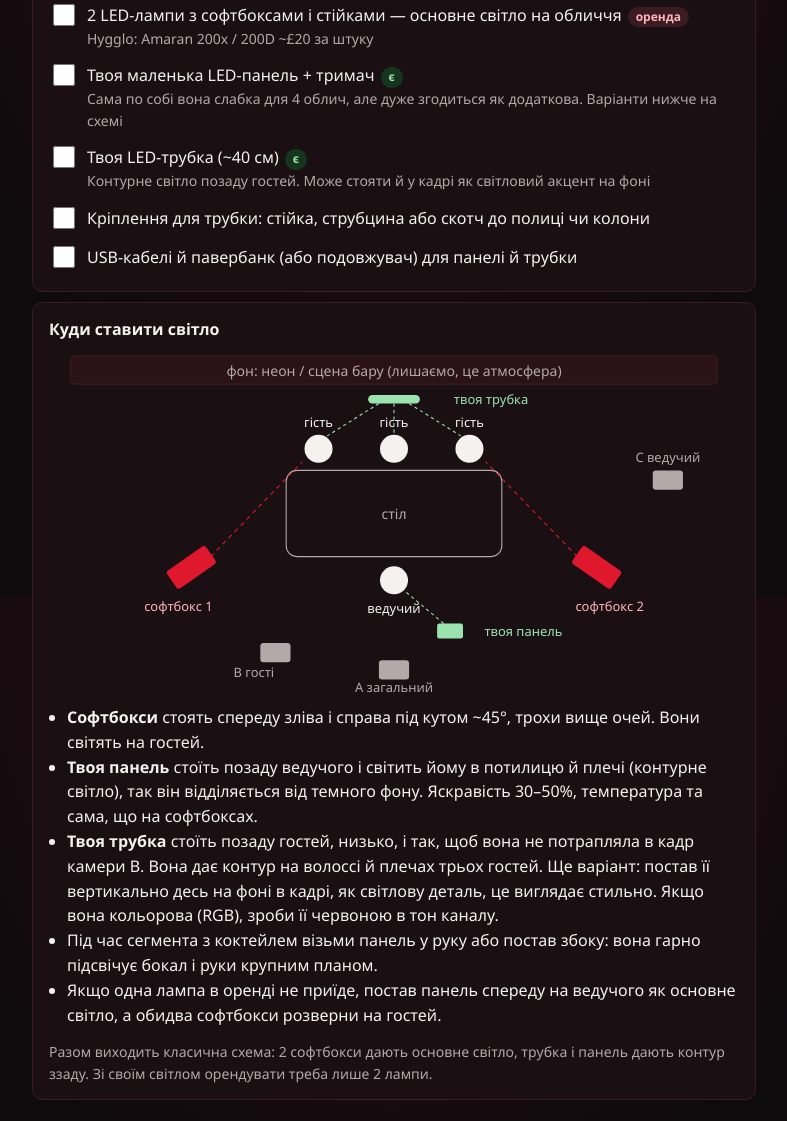
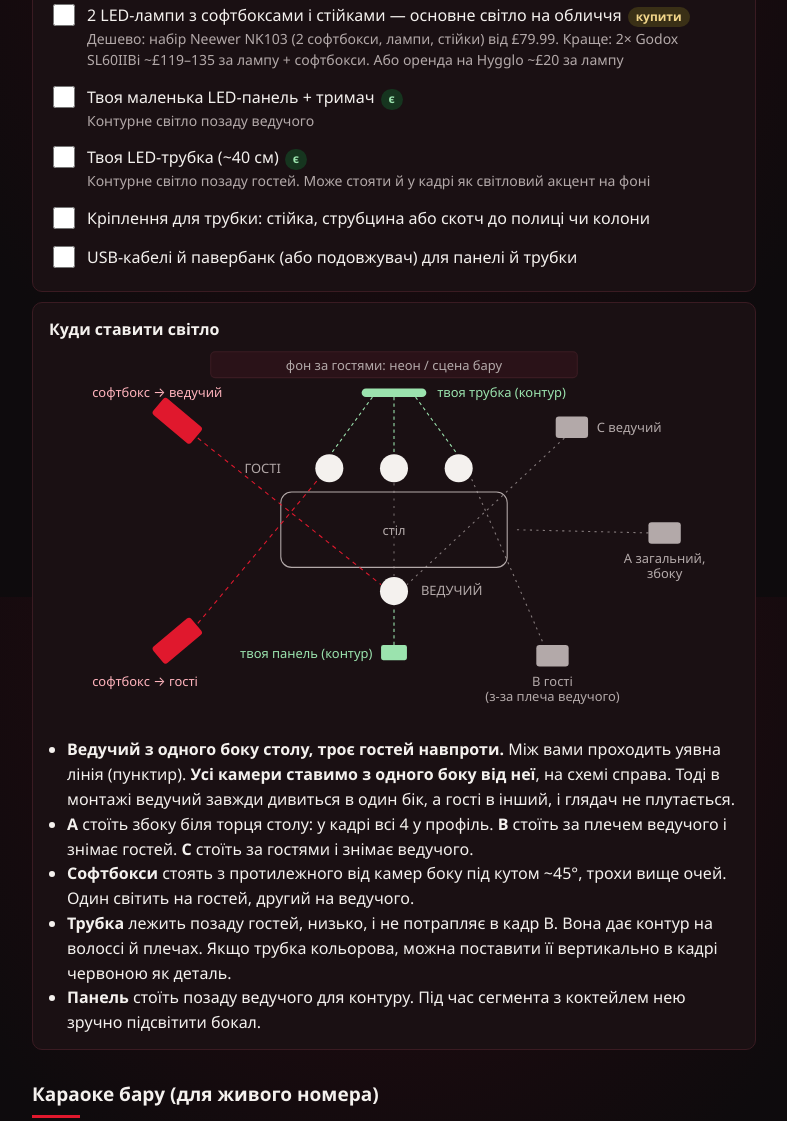
Before and after one commit to Envyyy-uk/zakadrom-tekhnika, a plain HTML site: page zyomka.html in a window 1280 px wide. Shown: the part 1003-2124 px from the top of the page, without its empty margins (246-1033 px from the left). Drawn offline with Linux system fonts and the light colour scheme.

Commit message:
Seating layout, karaoke mixer, buy lights

```diff
--- a/zyomka.html
+++ b/zyomka.html
@@ -72,8 +72,8 @@
 
 <h2>Світло</h2>
 <div class="card"><ul class="check">
-  <li><label><input type="checkbox"><span>2 LED-лампи з софтбоксами і стійками — основне світло на обличчя<span class="tag rent">оренда</span><span class="note">Hygglo: Amaran 200x / 200D ~£20 за штуку</span></span></label></li>
-  <li><label><input type="checkbox"><span>Твоя маленька LED-панель + тримач<span class="tag have">є</span><span class="note">Сама по собі вона слабка для 4 облич, але дуже згодиться як додаткова. Варіанти нижче на схемі</span></span></label></li>
+  <li><label><input type="checkbox"><span>2 LED-лампи з софтбоксами і стійками — основне світло на обличчя<span class="tag buy">купити</span><span class="note">Дешево: набір Neewer NK103 (2 софтбокси, лампи, стійки) від £79.99. Краще: 2× Godox SL60IIBi ~£119–135 за лампу + софтбокси. Або оренда на Hygglo ~£20 за лампу</span></span></label></li>
+  <li><label><input type="checkbox"><span>Твоя маленька LED-панель + тримач<span class="tag have">є</span><span class="note">Контурне світло позаду ведучого</span></span></label></li>
   <li><label><input type="checkbox"><span>Твоя LED-трубка (~40 см)<span class="tag have">є</span><span class="note">Контурне світло позаду гостей. Може стояти й у кадрі як світловий акцент на фоні</span></span></label></li>
   <li><label><input type="checkbox"><span>Кріплення для трубки: стійка, струбцина або скотч до полиці чи колони</span></label></li>
   <li><label><input type="checkbox"><span>USB-кабелі й павербанк (або подовжувач) для панелі й трубки</span></label></li>
@@ -81,55 +81,67 @@
 
 <div class="card">
   <b>Куди ставити світло</b>
-  <svg viewBox="0 0 640 330" role="img" aria-label="Схема: стіл, 4 людини, 2 софтбокси спереду під 45 градусів, LED-трубка позаду гостей, маленька панель позаду ведучого, 3 камери">
-    <rect x="0" y="0" width="640" height="330" fill="none"/>
-    <!-- фон бару -->
-    <rect x="20" y="14" width="600" height="26" rx="4" fill="#2a1218" stroke="#3a1b22"/>
-    <text x="320" y="32" fill="#b3a9a9" font-size="13" text-anchor="middle">фон: неон / сцена бару (лишаємо, це атмосфера)</text>
-    <!-- стіл -->
-    <rect x="220" y="120" width="200" height="80" rx="10" fill="#1a1013" stroke="#b3a9a9"/>
-    <text x="320" y="165" fill="#b3a9a9" font-size="13" text-anchor="middle">стіл</text>
-    <!-- люди -->
+  <svg viewBox="0 0 640 360" role="img" aria-label="Схема: ведучий з одного боку столу, троє гостей навпроти; усі камери з одного боку; софтбокс на гостей і софтбокс на ведучого; LED-трубка позаду гостей, панель позаду ведучого">
+    <rect x="150" y="10" width="340" height="24" rx="4" fill="#2a1218" stroke="#3a1b22"/>
+    <text x="320" y="27" fill="#b3a9a9" font-size="12" text-anchor="middle">фон за гостями: неон / сцена бару</text>
+    <rect x="290" y="44" width="60" height="8" rx="4" fill="#9be3ae"/>
+    <text x="360" y="52" fill="#9be3ae" font-size="12" text-anchor="start">твоя трубка (контур)</text>
+    <line x1="300" y1="52" x2="262" y2="104" stroke="#9be3ae" stroke-dasharray="3 3"/>
+    <line x1="320" y1="52" x2="320" y2="104" stroke="#9be3ae" stroke-dasharray="3 3"/>
+    <line x1="340" y1="52" x2="378" y2="104" stroke="#9be3ae" stroke-dasharray="3 3"/>
     <g fill="#f4f1ee" font-size="12" text-anchor="middle">
-      <circle cx="250" cy="100" r="13" fill="#f4f1ee"/><text x="250" y="80">гість</text>
-      <circle cx="320" cy="100" r="13" fill="#f4f1ee"/><text x="320" y="80">гість</text>
-      <circle cx="390" cy="100" r="13" fill="#f4f1ee"/><text x="390" y="80">гість</text>
-      <circle cx="320" cy="222" r="13" fill="#f4f1ee"/><text x="320" y="252">ведучий</text>
+      <circle cx="260" cy="118" r="13"/><circle cx="320" cy="118" r="13"/><circle cx="380" cy="118" r="13"/>
     </g>
-    <!-- софтбокси -->
-    <g fill="#e0182d">
-      <rect x="110" y="200" width="44" height="20" rx="3" transform="rotate(-35 132 210)"/>
-      <rect x="486" y="200" width="44" height="20" rx="3" transform="rotate(35 508 210)"/>
+    <text x="215" y="122" fill="#b3a9a9" font-size="12" text-anchor="end">ГОСТІ</text>
+    <rect x="215" y="140" width="210" height="70" rx="10" fill="#1a1013" stroke="#b3a9a9"/>
+    <text x="320" y="180" fill="#b3a9a9" font-size="12" text-anchor="middle">стіл</text>
+    <line x1="320" y1="132" x2="320" y2="218" stroke="#b3a9a9" stroke-dasharray="2 5" opacity=".6"/>
+    <circle cx="320" cy="232" r="13" fill="#f4f1ee"/>
+    <text x="345" y="236" fill="#b3a9a9" font-size="12" text-anchor="start">ВЕДУЧИЙ</text>
+    <rect x="308" y="282" width="24" height="14" rx="2" fill="#9be3ae"/>
+    <text x="300" y="294" fill="#9be3ae" font-size="12" text-anchor="end">твоя панель (контур)</text>
+    <line x1="320" y1="282" x2="320" y2="246" stroke="#9be3ae" stroke-dasharray="3 3"/>
+    <rect x="96" y="268" width="46" height="20" rx="3" fill="#e0182d" transform="rotate(-40 119 278)"/>
+    <text x="40" y="320" fill="#ffb3bc" font-size="12">софтбокс → гості</text>
+    <line x1="138" y1="262" x2="250" y2="128" stroke="#e0182d" stroke-dasharray="4 4"/>
+    <rect x="96" y="64" width="46" height="20" rx="3" fill="#e0182d" transform="rotate(40 119 74)"/>
+    <text x="40" y="52" fill="#ffb3bc" font-size="12">софтбокс → ведучий</text>
+    <line x1="138" y1="90" x2="308" y2="226" stroke="#e0182d" stroke-dasharray="4 4"/>
+    <g fill="#b3a9a9" font-size="12">
+      <rect x="556" y="168" width="30" height="20" rx="3"/><text x="571" y="206" text-anchor="middle">A загальний,</text><text x="571" y="220" text-anchor="middle">збоку</text>
+      <rect x="452" y="282" width="30" height="20" rx="3"/><text x="467" y="320" text-anchor="middle">B гості</text><text x="467" y="334" text-anchor="middle">(з-за плеча ведучого)</text>
+      <rect x="470" y="70" width="30" height="20" rx="3"/><text x="508" y="84" text-anchor="start">C ведучий</text>
     </g>
-    <text x="120" y="250" fill="#ffb3bc" font-size="12" text-anchor="middle">софтбокс 1</text>
-    <text x="520" y="250" fill="#ffb3bc" font-size="12" text-anchor="middle">софтбокс 2</text>
-    <line x1="150" y1="200" x2="235" y2="112" stroke="#e0182d" stroke-dasharray="4 4"/>
-    <line x1="490" y1="200" x2="405" y2="112" stroke="#e0182d" stroke-dasharray="4 4"/>
-    <!-- LED-трубка позаду гостей -->
-    <rect x="296" y="50" width="48" height="8" rx="4" fill="#9be3ae"/>
-    <text x="410" y="58" fill="#9be3ae" font-size="12" text-anchor="middle">твоя трубка</text>
-    <line x1="320" y1="58" x2="320" y2="86" stroke="#9be3ae" stroke-dasharray="3 3"/>
-    <line x1="306" y1="58" x2="258" y2="88" stroke="#9be3ae" stroke-dasharray="3 3"/>
-    <line x1="334" y1="58" x2="382" y2="88" stroke="#9be3ae" stroke-dasharray="3 3"/>
-    <!-- маленька панель -->
-    <rect x="360" y="262" width="24" height="14" rx="2" fill="#9be3ae"/>
-    <text x="440" y="274" fill="#9be3ae" font-size="12" text-anchor="middle">твоя панель</text>
-    <line x1="366" y1="262" x2="330" y2="232" stroke="#9be3ae" stroke-dasharray="3 3"/>
-    <!-- камери -->
-    <g fill="#b3a9a9" font-size="12" text-anchor="middle">
-      <rect x="306" y="296" width="28" height="18" rx="3"/><text x="320" y="326">A загальний</text>
-      <rect x="196" y="280" width="28" height="18" rx="3"/><text x="190" y="312">B гості</text>
-      <rect x="560" y="120" width="28" height="18" rx="3"/><text x="574" y="112">C ведучий</text>
-    </g>
+    <line x1="460" y1="284" x2="392" y2="128" stroke="#b3a9a9" stroke-dasharray="2 4" opacity=".7"/>
+    <line x1="478" y1="90" x2="332" y2="226" stroke="#b3a9a9" stroke-dasharray="2 4" opacity=".7"/>
+    <line x1="556" y1="178" x2="430" y2="175" stroke="#b3a9a9" stroke-dasharray="2 4" opacity=".7"/>
   </svg>
   <ul style="margin:8px 0 0; padding-left:18px">
-    <li><b>Софтбокси</b> стоять спереду зліва і справа під кутом ~45°, трохи вище очей. Вони світять на гостей.</li>
-    <li><b>Твоя панель</b> стоїть позаду ведучого і світить йому в потилицю й плечі (контурне світло), так він відділяється від темного фону. Яскравість 30–50%, температура та сама, що на софтбоксах.</li>
-    <li><b>Твоя трубка</b> стоїть позаду гостей, низько, і так, щоб вона не потрапляла в кадр камери B. Вона дає контур на волоссі й плечах трьох гостей. Ще варіант: постав її вертикально десь на фоні в кадрі, як світлову деталь, це виглядає стильно. Якщо вона кольорова (RGB), зроби її червоною в тон каналу.</li>
-    <li>Під час сегмента з коктейлем візьми панель у руку або постав збоку: вона гарно підсвічує бокал і руки крупним планом.</li>
-    <li>Якщо одна лампа в оренді не приїде, постав панель спереду на ведучого як основне світло, а обидва софтбокси розверни на гостей.</li>
+    <li><b>Ведучий з одного боку столу, троє гостей навпроти.</b> Між вами проходить уявна лінія (пунктир). <b>Усі камери ставимо з одного боку від неї</b>, на схемі справа. Тоді в монтажі ведучий завжди дивиться в один бік, а гості в інший, і глядач не плутається.</li>
+    <li><b>A</b> стоїть збоку біля торця столу: у кадрі всі 4 у профіль. <b>B</b> стоїть за плечем ведучого і знімає гостей. <b>C</b> стоїть за гостями і знімає ведучого.</li>
+    <li><b>Софтбокси</b> стоять з протилежного від камер боку під кутом ~45°, трохи вище очей. Один світить на гостей, другий на ведучого.</li>
+    <li><b>Трубка</b> лежить позаду гостей, низько, і не потрапляє в кадр B. Вона дає контур на волоссі й плечах. Якщо трубка кольорова, можна поставити її вертикально в кадрі червоною як деталь.</li>
+    <li><b>Панель</b> стоїть позаду ведучого для контуру. Під час сегмента з коктейлем нею зручно підсвітити бокал.</li>
   </ul>
-  <p class="muted" style="margin-bottom:0">Разом виходить класична схема: 2 софтбокси дають основне світло, трубка і панель дають контур ззаду. Зі своїм світлом орендувати треба лише 2 лампи.</p>
+</div>
+
+<h2>Караоке бару (для живого номера)</h2>
+<div class="card">
+  <p style="margin-top:0"><b>Розмову пишемо на петлички, пісню на мікрофони бару.</b> Чому караоке-мікрофони не підходять для розмови:</p>
+  <ul style="margin:0 0 10px; padding-left:18px">
+    <li>Тримати мікрофон у руці 50 хв незручно. Коли людина жестикулює, звук то зникає, то стає гучним.</li>
+    <li>Караоке-мікшер зазвичай додає луну (echo). На розмові вона звучить погано, і в монтажі її вже не прибереш.</li>
+    <li>Усі мікрофони сходяться в один канал, тож потім не вирівняєш гучність кожного окремо.</li>
+    <li>Якщо звук іде ще й у колонки залу, в записі буде відлуння.</li>
+  </ul>
+  <p><b>Для пісні мікрофони бару якраз ідеальні.</b> Співаєш у мікрофон бару, а запис береш кабелем просто з мікшера: з виходу REC / AUX / LINE OUT у камеру C (FX30, мікрофонний вхід) або в телефон через адаптер. Рівень входу на камері постав низько, бо лінійний вихід гучніший за мікрофон. Петличку на співакові лиши як запас. Луну на пісню можна лишити, але трохи менше, ніж зазвичай.</p>
+  <p style="margin-bottom:10px">Для кадру мікрофони бару можна поставити на стійках перед кожним, так виглядає «по-подкастівськи». Але звук розмови все одно пишемо з петличок.</p>
+  <ul class="check">
+    <li><label><input type="checkbox"><span>Спитати в бару: модель мікшера, чи є вихід REC / AUX / LINE OUT, які роз'єми (RCA, jack 6,3 мм, XLR)</span></label></li>
+    <li><label><input type="checkbox"><span>Кабель від виходу мікшера до входу камери C (3,5 мм)<span class="tag buy">купити</span></span></label></li>
+    <li><label><input type="checkbox"><span>На розмову колонки й мікрофони бару вимкнені</span></label></li>
+    <li><label><input type="checkbox"><span>Перед піснею: тестові 10 с запису з мікшера, звук не хрипить</span></label></li>
+  </ul>
 </div>
 
 <h2>Пам'ять і бекап</h2>
@@ -152,6 +164,7 @@
 <h2>На місці, до запису</h2>
 <div class="card"><ul class="check">
   <li><label><input type="checkbox"><span>Бар вимкнув музику, по можливості кондиціонер і холодильники</span></label></li>
+  <li><label><input type="checkbox"><span>Ведучий з одного боку столу, гості навпроти, усі камери з одного боку (як на схемі)</span></label></li>
   <li><label><input type="checkbox"><span>Камери: 25 к/с, витримка 1/50, баланс білого вручну, однаковий на всіх</span></label></li>
   <li><label><input type="checkbox"><span>Світло виставлене, панель позаду ведучого увімкнена</span></label></li>
   <li><label><input type="checkbox"><span>Петлички на рівні грудей, тест звуку кожного: «що їв на сніданок?»</span></label></li>
```
Also changed, not shown: index.html (+5 -4 lines).
